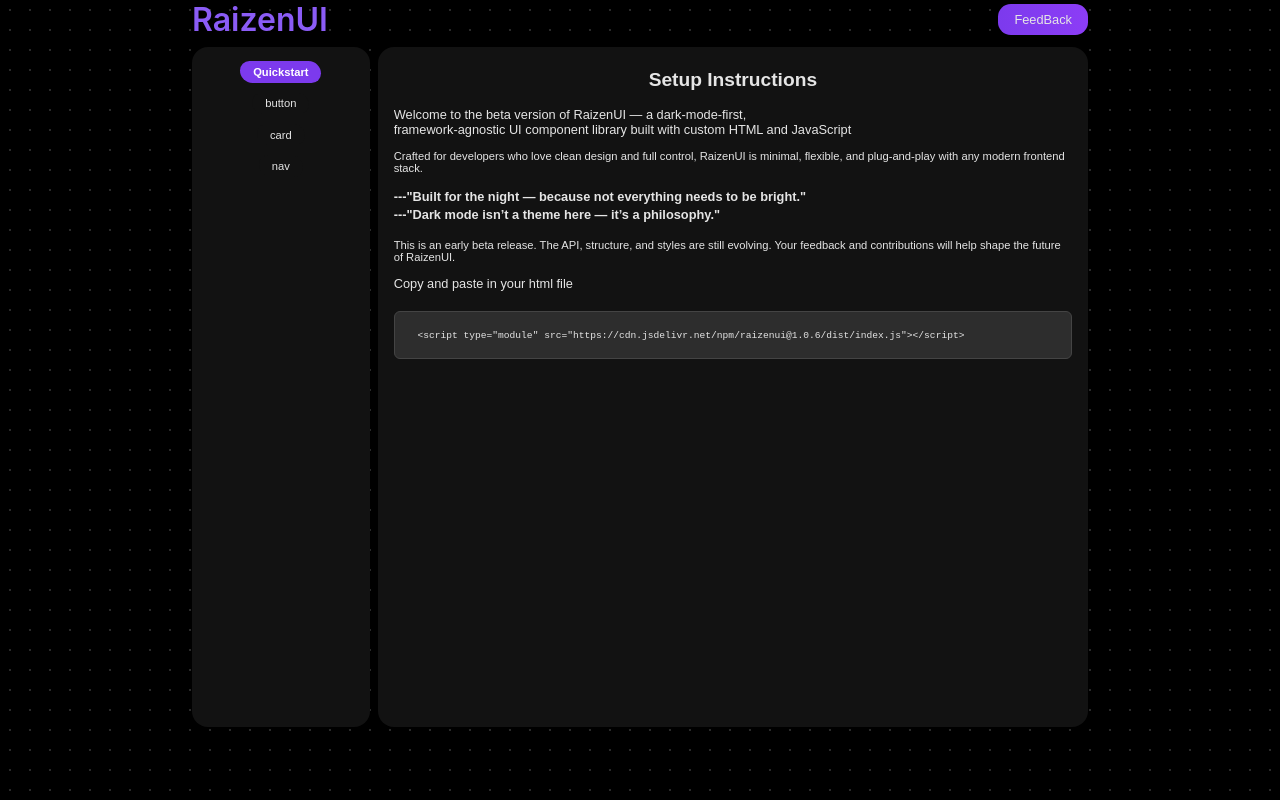
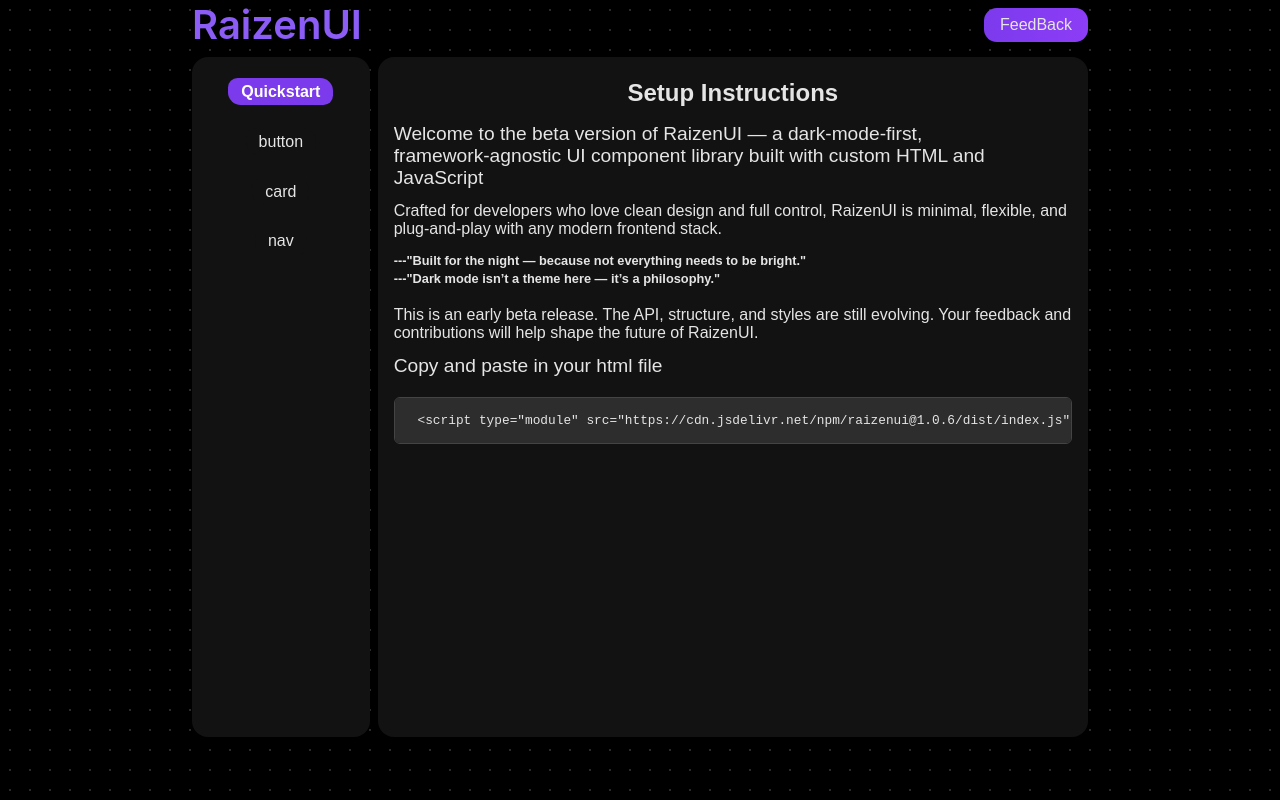
Before and after one commit to HsrRaza/RaizenUI, a website: page public/docs.html in a window 1280 px wide. Drawn offline with Linux system fonts and the light colour scheme; files whose address does not match are found by name.

Commit message:
slighlt tight

```diff
--- a/public/styles/button.css
+++ b/public/styles/button.css
@@ -3,7 +3,7 @@
 }
 
 #button h3{
-    font-size: 1.2rem;
+    font-size: 1.5rem;
     font-weight: 600;
     color: #e5e5e5;
     margin-bottom: 1rem;
@@ -11,7 +11,7 @@
 }
 
 #button p{
-    font-size: 0.8rem;
+    font-size: 1rem;
     color: #e5e5e5;
     font-weight: 500;
     font-family: "Space Grotesk", sans-serif;
@@ -50,7 +50,7 @@
     color: #D4D4D4;
     padding: 4px 8px;
     border-radius: 4px;
-    font-size: 12px;
+    font-size: 1rem;
     cursor: pointer;
     transition: all 0.2s;
   }
@@ -73,7 +73,7 @@
 
   code {
     font-family: 'Fira Code', monospace;
-    font-size: 0.7rem;
+    font-size: 0.8rem;
     color: #e5e5e5;
   }
 
--- a/public/styles/card.css
+++ b/public/styles/card.css
@@ -2,7 +2,7 @@
     margin: 1rem;
 }
 #card h3{
-    font-size: 1.2rem;
+    font-size: 1.5rem;
     font-weight: 600;
     color: #e5e5e5;
     margin-bottom: 1rem;
@@ -30,14 +30,14 @@
 }
 #card h4{
 
-    font-size: .8rem;
+    font-size: 1.2rem;
     font-weight: 500;
     margin-bottom: 1rem;
     font-family: "Space Grotesk", sans-serif;
 }
 
 #context-card p{
-    font-size: .7rem;
+    font-size: 1rem;
     font-weight: 500;
     margin-bottom: 1rem;
     font-family: "Space Grotesk", sans-serif;
@@ -47,7 +47,7 @@
     padding: .2rem;
 }
 #context-card ul li{
-    font-size: .7rem;
+    font-size: .9rem;
     font-family: "Space Grotesk", sans-serif;
     font-weight: 500;
 
--- a/public/styles/docs.css
+++ b/public/styles/docs.css
@@ -48,7 +48,7 @@
 }
 
 .name span {
-    font-size: 2rem;
+    font-size: 2.5rem;
     font-weight: 600;
     color: #8b5cf6;
     font-family: "Inter", sans-serif;
@@ -57,7 +57,7 @@
 
 .name button {
     color: #e5e5e5;
-    font-size: 0.8rem;
+    font-size: 1rem;
     border: none;
     cursor: pointer;
     padding: 0.5rem 1rem;
@@ -113,7 +113,7 @@
     align-items: center;
 }
 .tab-btn{
-    font-size: 0.7rem;
+    font-size: 1rem;
     color: #e5e5e5;
     padding: 0.3rem 0.8rem;
     display: block;
@@ -122,7 +122,7 @@
     border: none;
     outline: none;
     border-radius: .6rem .8rem;
-    margin: .3rem 0rem;
+    margin: .7rem 0rem;
     background-color: #121212;
     font-family: "Space Grotesk", sans-serif;
 }
@@ -160,7 +160,7 @@
     /* padding: 1rem; */
 }
 #Quickstart h1{
-    font-size: 1.2rem;
+    font-size: 1.5rem;
     color: #e5e5e5;
     font-weight: 600;
     text-align: center;
@@ -169,7 +169,7 @@
     /* font-family: "Manrope", sans-serif; */
 }
 #Quickstart  h3{
-  font-size: .8rem;
+  font-size:1.2rem;
   color:#e5e5e5 ;
   font-weight: 500;
   /* line-height: 10px; */
@@ -179,7 +179,7 @@
 }
 
 #Quickstart p{
-    font-size: 0.7rem;
+    font-size: 1rem;
     color: #e5e5e5;
     font-weight: 500;
     margin-bottom: .8rem;
@@ -197,7 +197,7 @@
     font-family: "Space Grotesk", sans-serif;
 }
 .p{
-   margin-top: 1rem;
+   margin-top: 1.2rem;
 }
 
 
@@ -221,6 +221,6 @@
 
   #code code {
     font-family: 'Fira Code', 'Courier New', monospace;
-    font-size: 0.6rem;
-    line-height: 1.5;
+    font-size: 0.8rem;
+    line-height: 1.2;
   }
--- a/public/styles/global.css
+++ b/public/styles/global.css
@@ -44,7 +44,7 @@
 }
 
 .nav-name span {
-    font-size: 2rem;
+    font-size: 2.5rem;
     font-weight: 600;
     color: #8b5cf6;
     font-family: "Inter", sans-serif;
@@ -68,6 +68,7 @@
     cursor: pointer;
     text-decoration: none;
     font-family: "Space Grotesk", sans-serif;
+    font-size: 1.5rem;
 }
 
 nav ul li a:hover {
@@ -77,7 +78,7 @@
 .btn {
 
     color: #e5e5e5;
-    font-size: 0.8rem;
+    font-size: 1rem;
     border: none;
     cursor: pointer;
     padding: 0.5rem 1rem;
@@ -195,7 +196,7 @@
 }
 
 .texting h2 {
-    font-size: 2rem;
+    font-size: 3rem;
     font-weight: 600;
     color: #e5e5e5;
     margin-bottom: 1rem;
@@ -204,7 +205,7 @@
 }
 
 .texting p {
-    font-size: 1rem;
+    font-size: 1.5rem;
     color: #8b5cf6;
     font-family: "Manrope", sans-serif;
 }
@@ -223,7 +224,7 @@
 
 .docs a {
     color: #e5e5e5;
-    font-size: 1rem;
+    font-size: 1.5rem;
     border: none;
     cursor: pointer;
     padding: 0.5rem 1rem;
```
